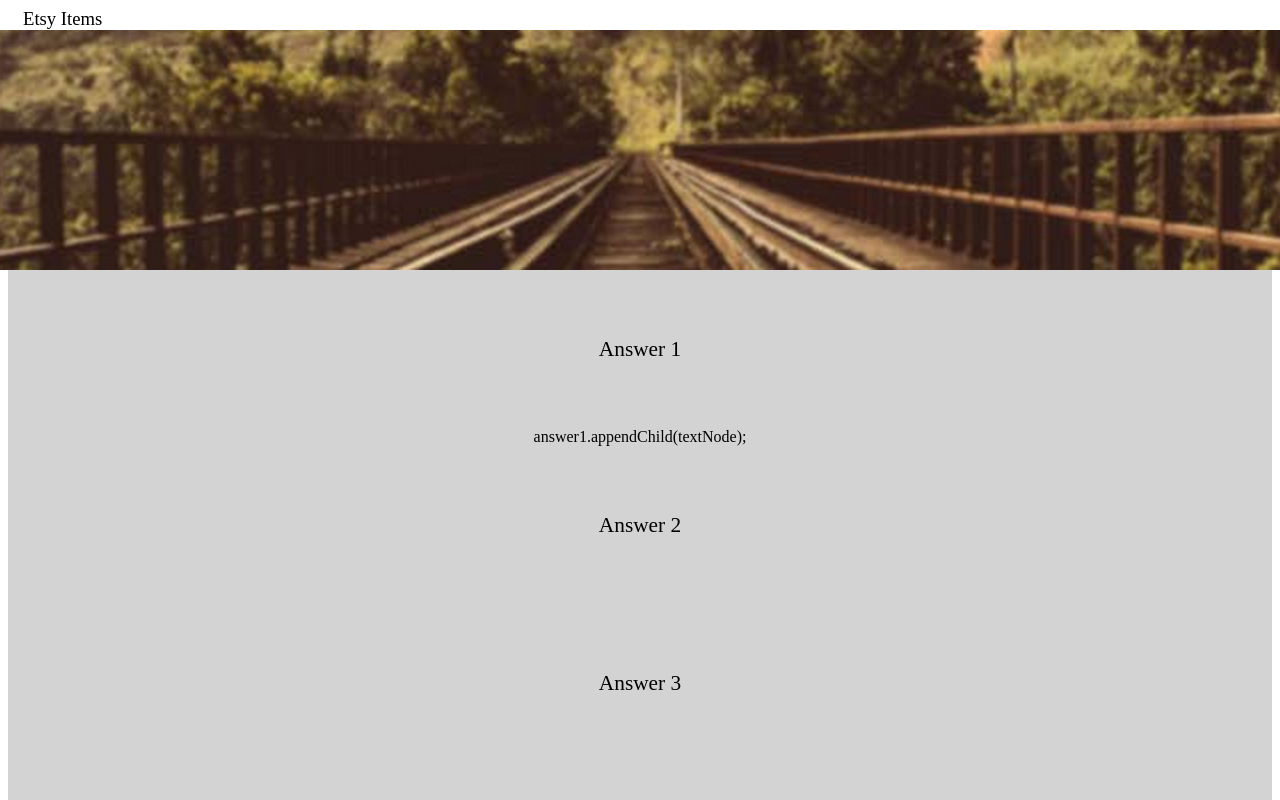
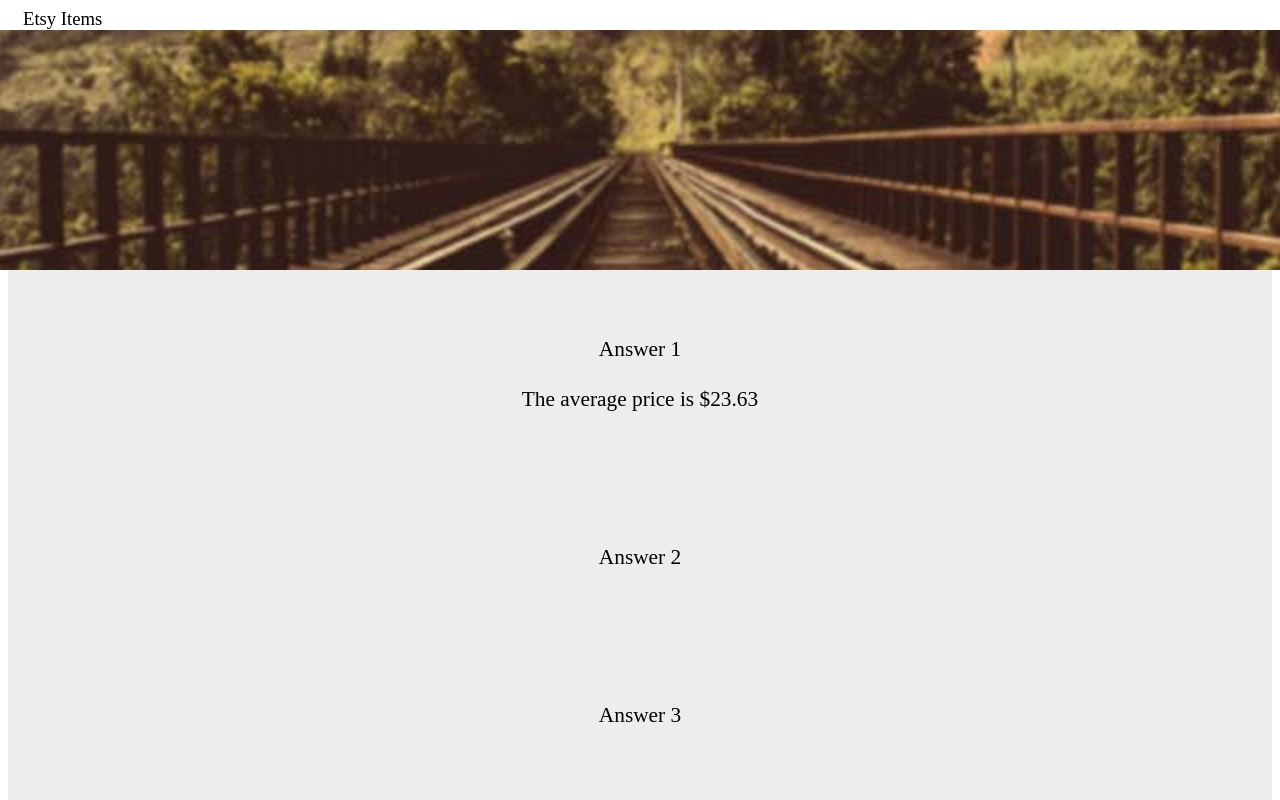
Before and after one commit to taheaton/A8, a plain HTML site: page index.html in a window 1280 px wide. Shown: the top 800 px of the page. Drawn offline with Linux system fonts and the light colour scheme.

Commit message:
commit answer 1

```diff
--- a/css/main.css
+++ b/css/main.css
@@ -21,7 +21,7 @@ nav {
   }
 
 .main {
-  background-color: lightgrey;
+  background-color: #EDEDED;
   text-align: center;
 }
 
--- a/index.html
+++ b/index.html
@@ -12,10 +12,12 @@
 
       <div class="main">
 
-        <div class="Answer">Answer 1<br>
+        <div class="Answer" id="answer1">Answer 1<br><br>
+            <script>answer1.appendChild(textNode);
+  </script>
+
         </div>
 
-  answer1.appendChild(textNode);
 
         <div class="Answer">Answer 2<br>
         </div>
--- a/main.js
+++ b/main.js
@@ -17,11 +17,12 @@ console.log(avg);
 
 //convert it to 2 decimal
 var converted = avg.toFixed(2);
-console.log(converted):
+console.log(converted);
 
 
 //make it a string
-var str = "The average price is "
+var str = "The average price is $" + converted;
+console.log(str);
 
 //make it show up on the page
 
```
